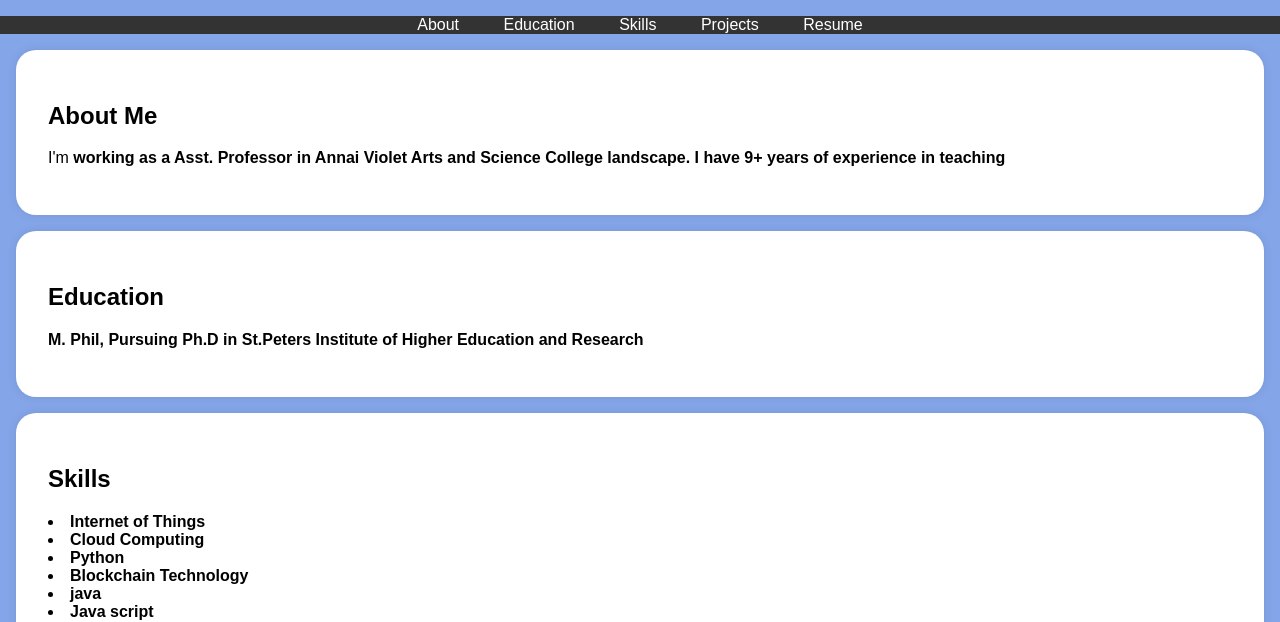
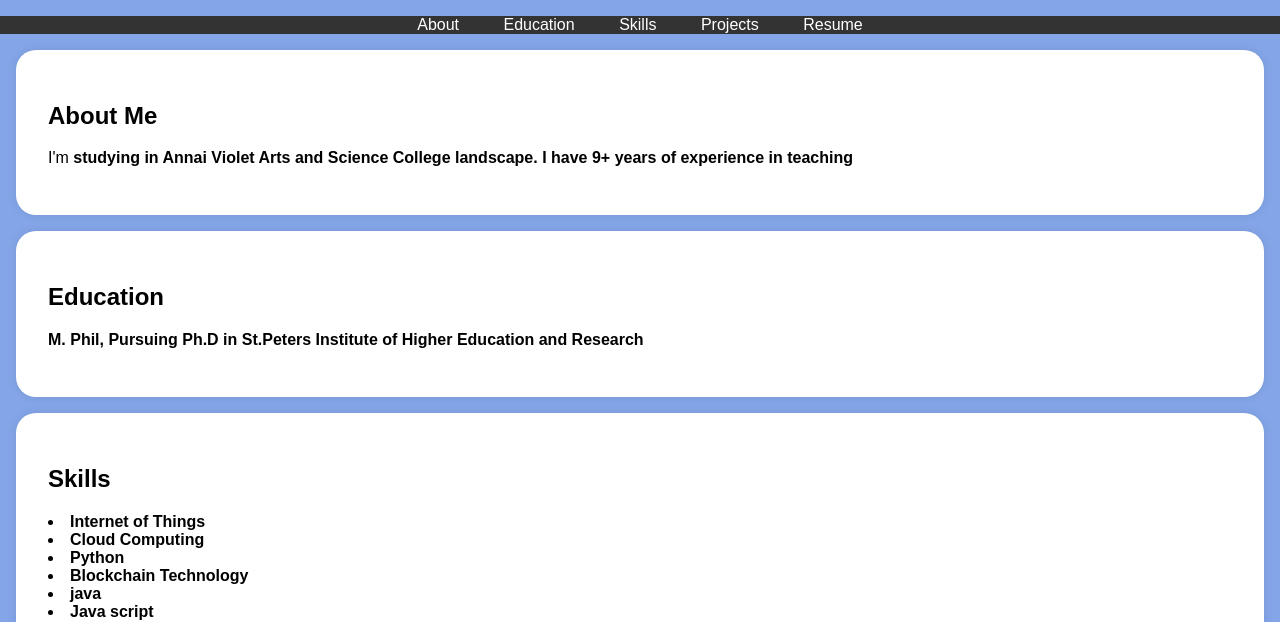
Before and after one commit to sachinsan1529/Sachin.N, a plain HTML site: page index.html in a window 1280 px wide. Shown: the part 197-819 px from the top of the page. Drawn offline with Linux system fonts and the light colour scheme.

Commit message:
Update index.html

```diff
--- a/index.html
+++ b/index.html
@@ -115,7 +115,7 @@
     <section id="about">
         <div class="section-content">
             <h2>About Me</h2>
-            <p>I'm  <b> working as a Asst. Professor in Annai Violet Arts and Science College<a href="https://techtrainer20.github.io/git_con2/" traget="_target"></a> landscape. I have 9+ years of experience in teaching </p>
+            <p>I'm  <b>studying in Annai Violet Arts and Science College<a href="https://techtrainer20.github.io/git_con2/" traget="_target"></a> landscape. I have 9+ years of experience in teaching </p>
         </div>
     </section>
 
```
